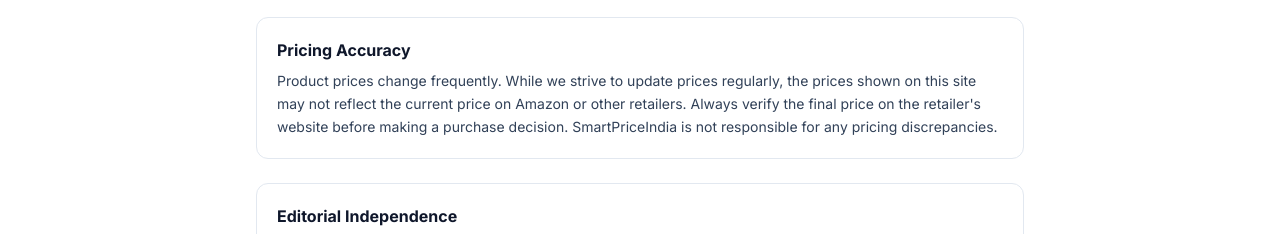
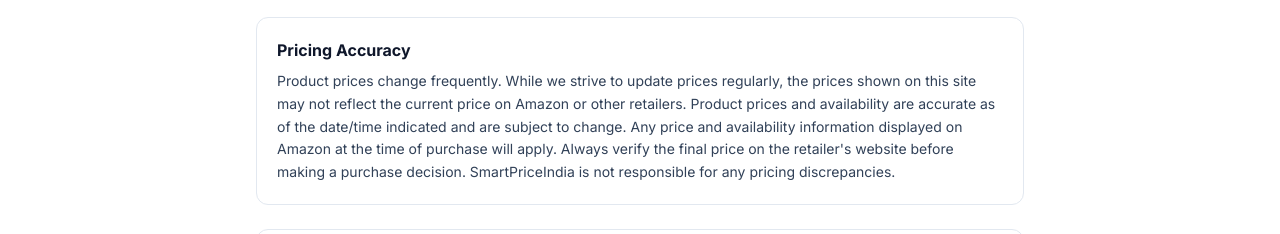
Before and after one commit to TechAadiAi/smartpriceindia, a Next.js app: page /disclaimer in a window 1280 px wide. Shown: the part 365-599 px from the top of the page. Built offline with nearby package versions, Linux system fonts and the light colour scheme; no server answers.

Commit message:
Add Amazon price disclaimer for compliance

```diff
--- a/src/app/disclaimer/page.tsx
+++ b/src/app/disclaimer/page.tsx
@@ -25,7 +25,7 @@ export default function DisclaimerPage() {
             },
             {
               title: "Pricing Accuracy",
-              content: `Product prices change frequently. While we strive to update prices regularly, the prices shown on this site may not reflect the current price on Amazon or other retailers. Always verify the final price on the retailer's website before making a purchase decision. SmartPriceIndia is not responsible for any pricing discrepancies.`,
+              content: `Product prices change frequently. While we strive to update prices regularly, the prices shown on this site may not reflect the current price on Amazon or other retailers. Product prices and availability are accurate as of the date/time indicated and are subject to change. Any price and availability information displayed on Amazon at the time of purchase will apply. Always verify the final price on the retailer's website before making a purchase decision. SmartPriceIndia is not responsible for any pricing discrepancies.`,
             },
             {
               title: "Editorial Independence",
```
